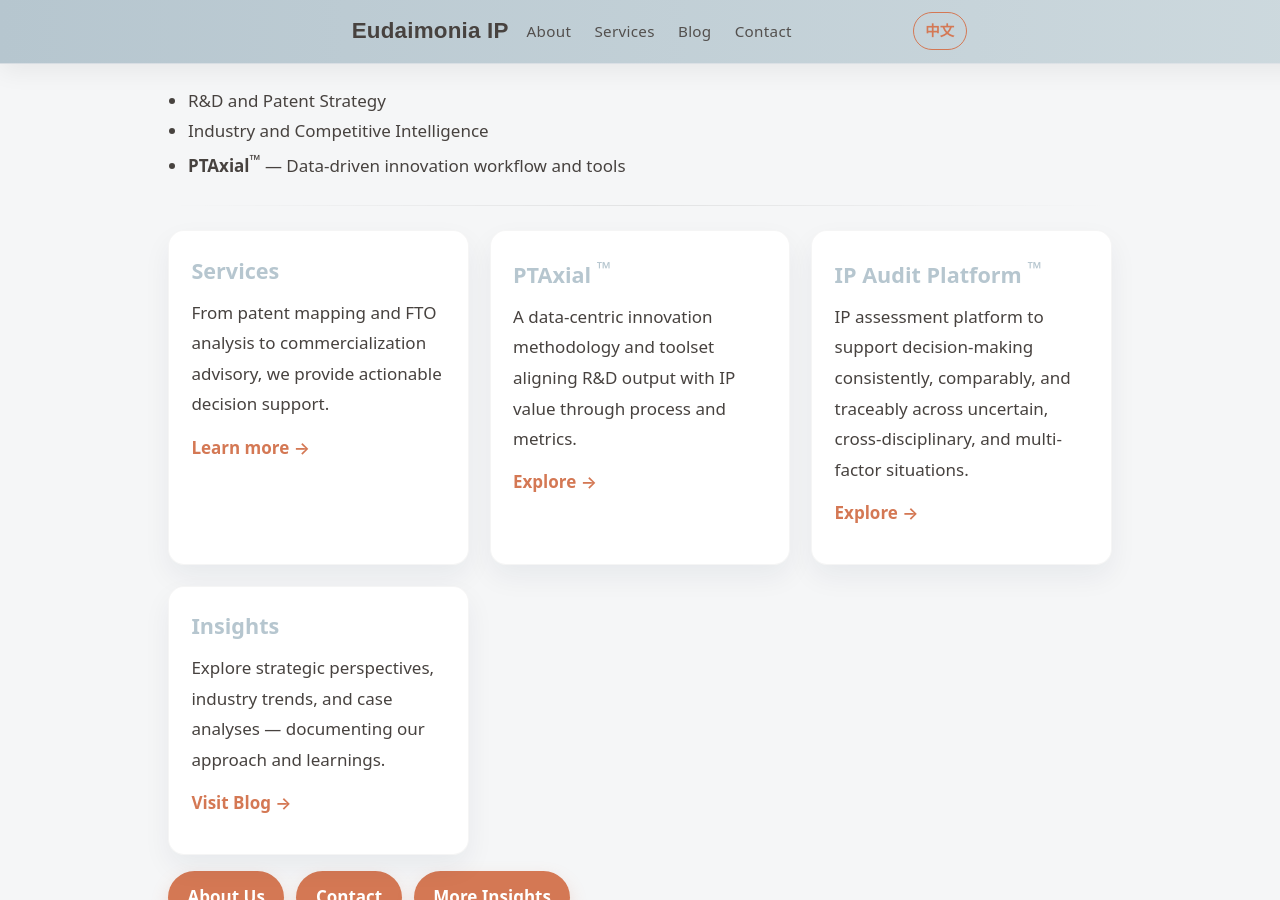
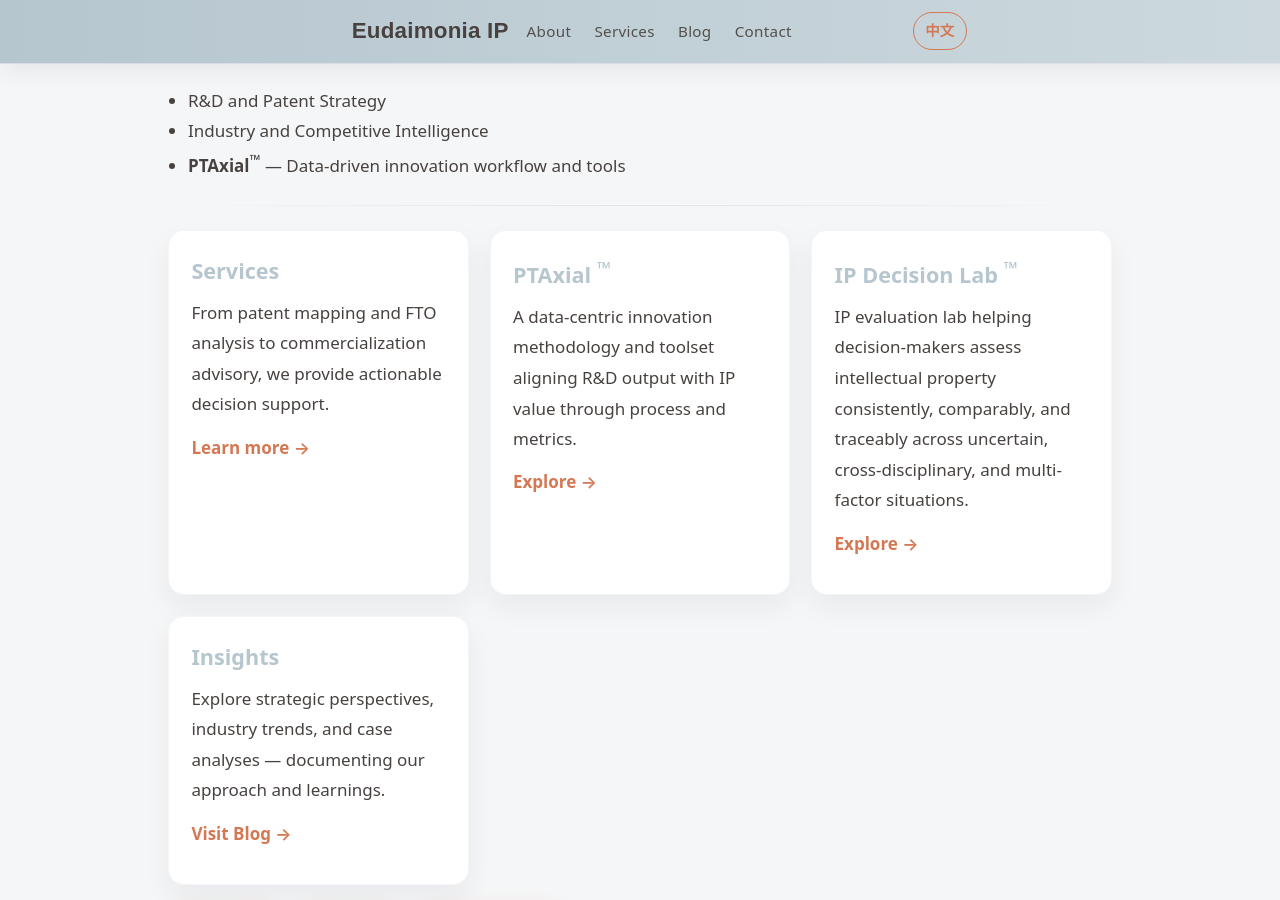
Before and after one commit to nuancenil/udipconsult, a Jekyll site: the page built from en/index.md, in a window 1280 px wide and 900 px high, scrolled down 550 px. Built offline with Jekyll 4.4.1, drawn with Linux system fonts in a browser that asks for light colours.

Commit message:
Rename IP Audit Platform to IP Decision Lab and update link on en/index.md

```diff
--- a/en/index.md
+++ b/en/index.md
@@ -37,9 +37,9 @@
     <p><a href="{{ '/en/pataxial/' | relative_url }}">Explore →</a></p>
   </div>
   <div class="card">
-    <h3>IP Audit Platform <sup>™</sup></h3>
-    <p>IP assessment platform to support decision-making consistently, comparably, and traceably across uncertain, cross-disciplinary, and multi-factor situations.</p>
-    <p><a href="https://ip-audit.eudaimonia-ip.com" target="_blank" rel="noopener">Explore →</a></p>
+    <h3>IP Decision Lab <sup>™</sup></h3>
+    <p>IP evaluation lab helping decision-makers assess intellectual property consistently, comparably, and traceably across uncertain, cross-disciplinary, and multi-factor situations.</p>
+    <p><a href="https://ipdecisionlab.eudaimonia-ip.com" target="_blank" rel="noopener">Explore →</a></p>
   </div>
   <div class="card">
     <h3>Insights</h3>
```
